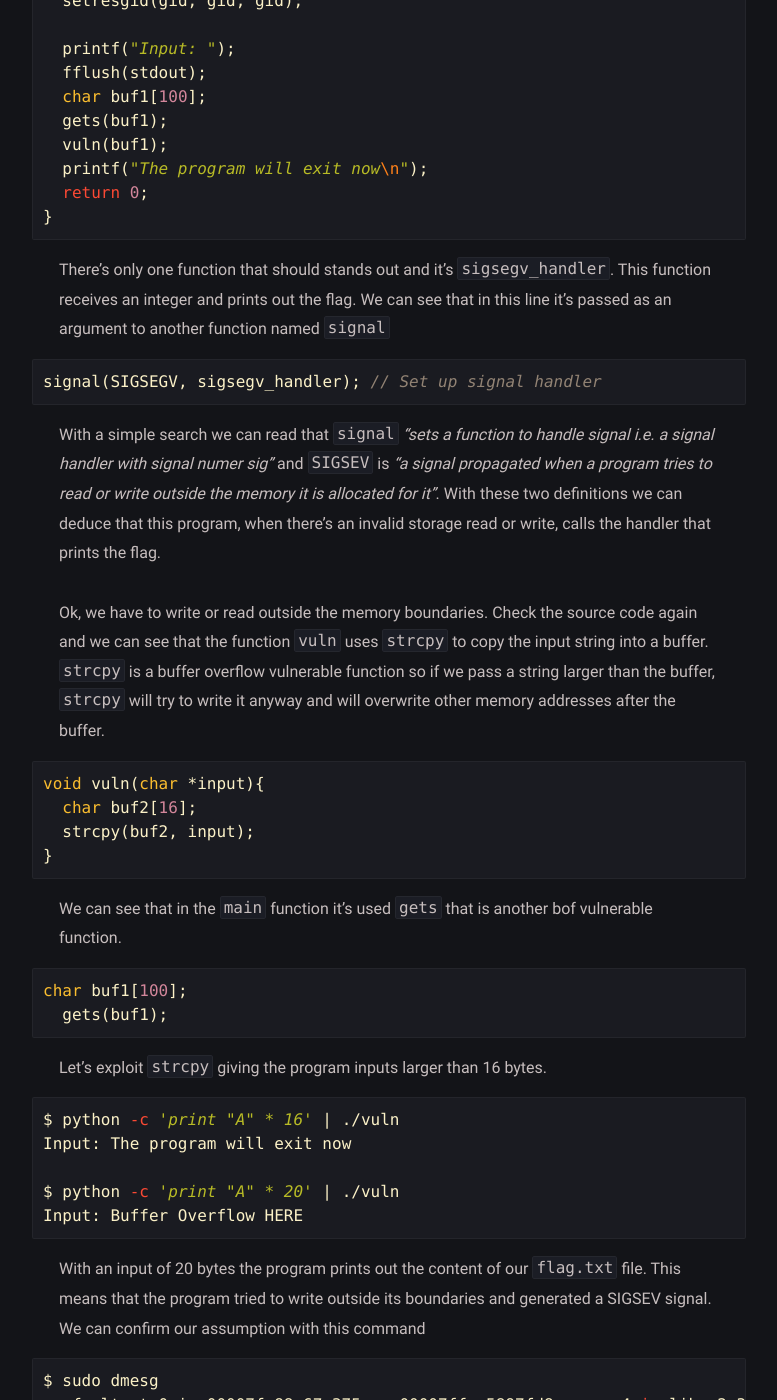
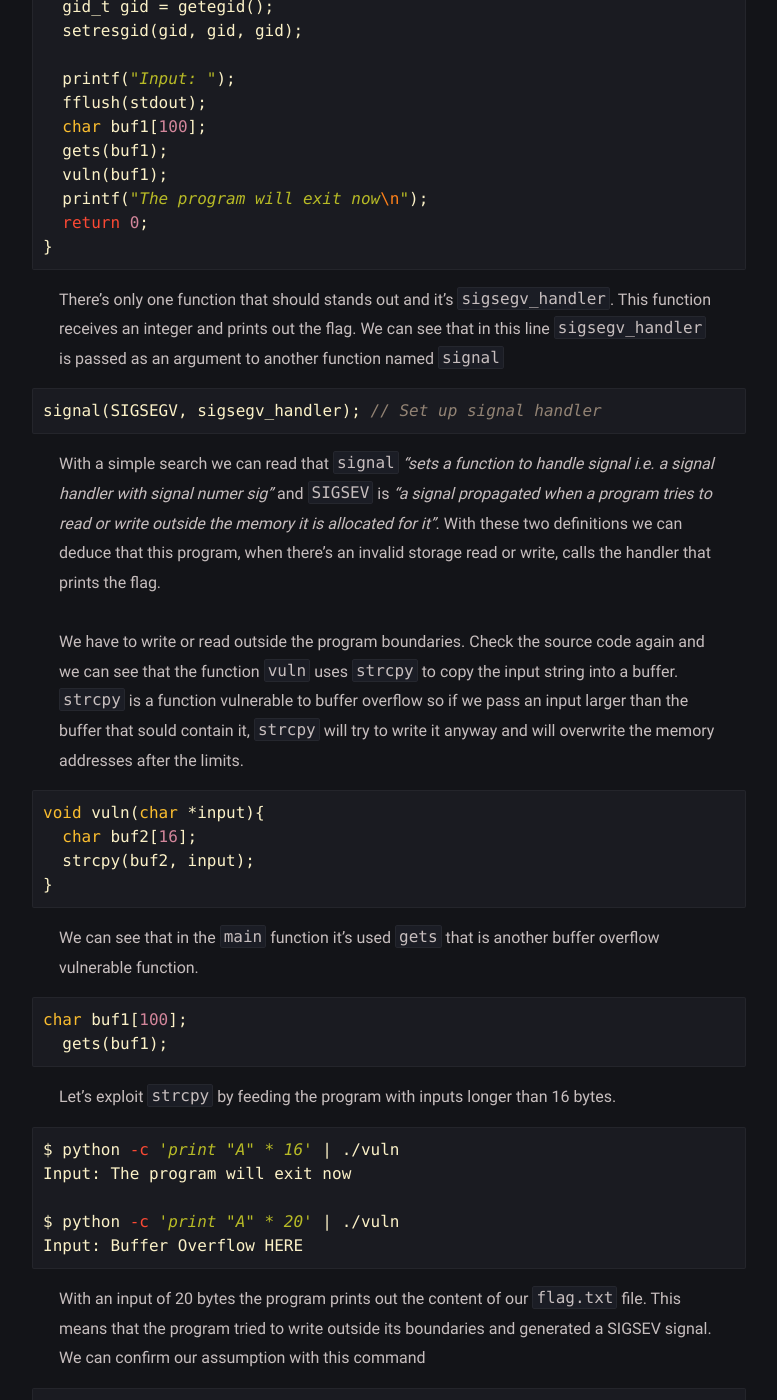
Before and after one commit to zaneef/zaneef.github.io, a Jekyll site: the page built from _posts/2022-08-03-pico-ctf-2022-buffer-overflow-2022.md, in a window 1280 px wide and 1400 px high, scrolled down 1780 px. Shown: the whole window, without its empty margins (251-1028 px from the left). Built offline with Jekyll 4.4.1, drawn with Linux system fonts in a browser that asks for light colours; some of the changed text lies outside the part shown.

Commit message:
pico22 - bof0

````diff
--- a/_posts/2022-08-03-pico-ctf-2022-buffer-overflow-2022.md
+++ b/_posts/2022-08-03-pico-ctf-2022-buffer-overflow-2022.md
@@ -75,7 +75,7 @@ int main(int argc, char **argv){
 }
 ```
 
-There's only one function that should stands out and it's `sigsegv_handler`. This function receives an integer and prints out the flag. We can see that in this line it's passed as an argument to another function named `signal`
+There's only one function that should stands out and it's `sigsegv_handler`. This function receives an integer and prints out the flag. We can see that in this line `sigsegv_handler` is passed as an argument to another function named `signal`
 
 ```c
 signal(SIGSEGV, sigsegv_handler); // Set up signal handler
@@ -83,7 +83,7 @@ signal(SIGSEGV, sigsegv_handler); // Set up signal handler
 
 With a simple search we can read that `signal` _"sets a function to handle signal i.e. a signal handler with signal numer sig"_ and `SIGSEV` is _"a signal propagated when a program tries to read or write outside the memory it is allocated for it"_. With these two definitions we can deduce that this program, when there's an invalid storage read or write, calls the handler that prints the flag.
 
-Ok, we have to write or read outside the memory boundaries. Check the source code again and we can see that the function `vuln` uses `strcpy` to copy the input string into a buffer. `strcpy` is a buffer overflow vulnerable function so if we pass a string larger than the buffer, `strcpy` will try to write it anyway and will overwrite other memory addresses after the buffer.
+We have to write or read outside the program boundaries. Check the source code again and we can see that the function `vuln` uses `strcpy` to copy the input string into a buffer. `strcpy` is a function vulnerable to buffer overflow so if we pass an input larger than the buffer that sould contain it, `strcpy` will try to write it anyway and will overwrite the memory addresses after the limits.
 
 ```c
 void vuln(char *input){
@@ -92,14 +92,14 @@ void vuln(char *input){
 }
 ```
 
-We can see that in the `main` function it's used `gets` that is another bof vulnerable function.
+We can see that in the `main` function it's used `gets` that is another buffer overflow vulnerable function.
 
 ```c
 char buf1[100];
   gets(buf1);
 ```
 
-Let's exploit `strcpy` giving the program inputs larger than 16 bytes.
+Let's exploit `strcpy` by feeding the program with inputs longer than 16 bytes.
 
 ```bash
 $ python -c 'print "A" * 16' | ./vuln
````
Also changed, not shown: other parts of _posts/2022-08-03-pico-ctf-2022-buffer-overflow-2022.md (+4 -4 lines), about.md (+1 -1 lines), README.md.
